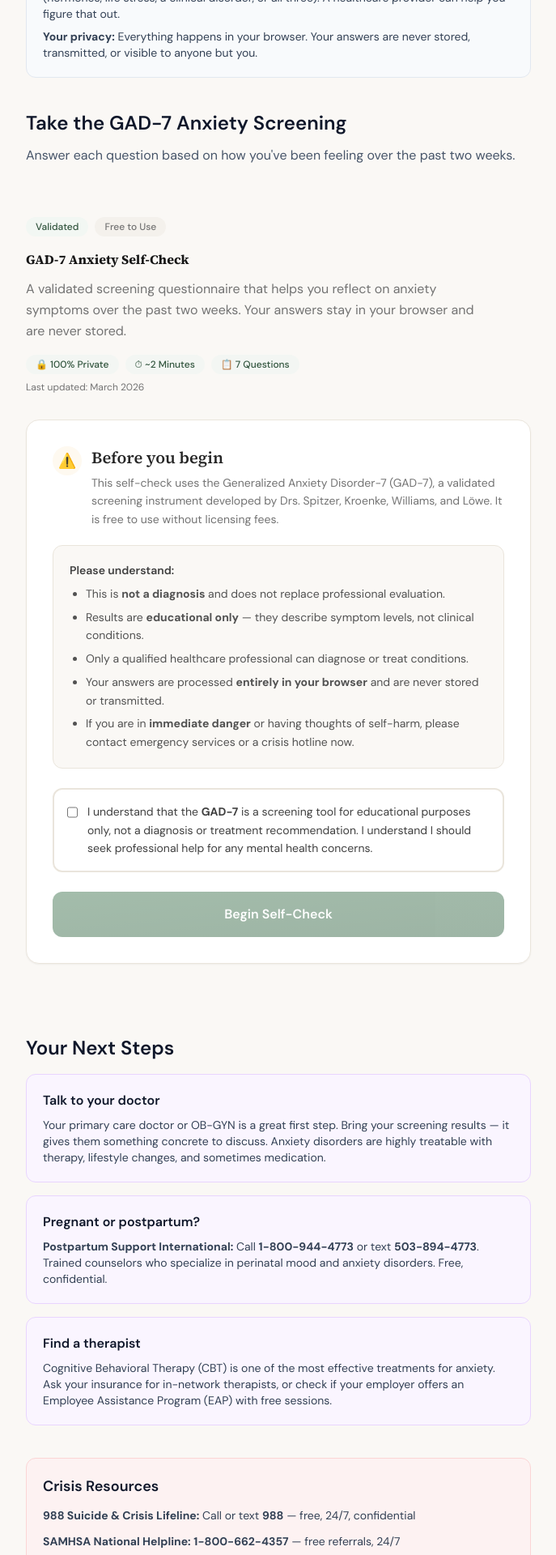
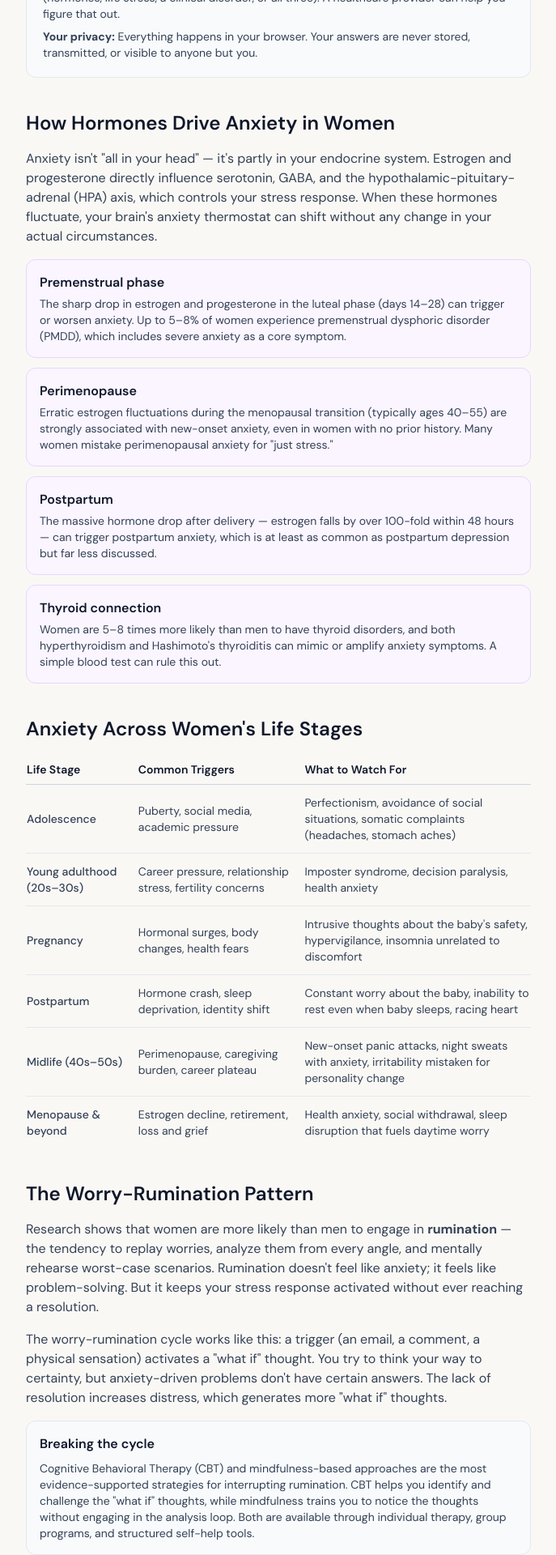
Before and after one commit to raiderj77/mhsud, a Next.js app: page /anxiety-test-for-women in a window 1280 px wide. Shown: the part 1540-3460 px from the top of the page at 81% size, without its empty margins (296-983 px from the left). Built offline with nearby package versions, Linux system fonts and the light colour scheme.

Commit message:
feat: add enrichment content to anxiety-test-for-women page
Add three educational sections: hormones and anxiety, life stages table,
and worry-rumination pattern.

Co-Authored-By: Claude Opus 4.6 <noreply@anthropic.com>

```diff
--- a/src/app/anxiety-test-for-women/page.tsx
+++ b/src/app/anxiety-test-for-women/page.tsx
@@ -61,7 +61,7 @@ export default function AnxietyTestForWomenPage() {
               description: "A free, private anxiety screening tool for women using the clinically validated GAD-7 questionnaire. Includes information on hormonal and life-stage factors.",
               url: TOOL_URL,
               datePublished: "2026-03-01",
-              dateModified: "2026-03-01",
+              dateModified: "2026-03-11",
             })
           ),
         }}
@@ -186,6 +186,137 @@ export default function AnxietyTestForWomenPage() {
             </div>
           </div>
         </div>
+
+        {/* How Hormones Drive Anxiety in Women */}
+        <div className="mb-10">
+          <h2 className="text-2xl font-semibold text-slate-900 dark:text-white mb-4">
+            How Hormones Drive Anxiety in Women
+          </h2>
+          <div className="space-y-4 text-slate-700 dark:text-slate-300">
+            <p>
+              Anxiety isn&apos;t &quot;all in your head&quot; — it&apos;s partly in your endocrine system.
+              Estrogen and progesterone directly influence serotonin, GABA, and the
+              hypothalamic-pituitary-adrenal (HPA) axis, which controls your stress response.
+              When these hormones fluctuate, your brain&apos;s anxiety thermostat can shift
+              without any change in your actual circumstances.
+            </p>
+            <div className="space-y-3">
+              <div className="bg-purple-50 dark:bg-purple-950/30 border border-purple-200 dark:border-purple-800 rounded-xl p-4">
+                <h3 className="font-semibold text-slate-900 dark:text-white mb-1">Premenstrual phase</h3>
+                <p className="text-sm">
+                  The sharp drop in estrogen and progesterone in the luteal phase (days 14–28) can
+                  trigger or worsen anxiety. Up to 5–8% of women experience premenstrual dysphoric
+                  disorder (PMDD), which includes severe anxiety as a core symptom.
+                </p>
+              </div>
+              <div className="bg-purple-50 dark:bg-purple-950/30 border border-purple-200 dark:border-purple-800 rounded-xl p-4">
+                <h3 className="font-semibold text-slate-900 dark:text-white mb-1">Perimenopause</h3>
+                <p className="text-sm">
+                  Erratic estrogen fluctuations during the menopausal transition (typically ages 40–55)
+                  are strongly associated with new-onset anxiety, even in women with no prior history.
+                  Many women mistake perimenopausal anxiety for &quot;just stress.&quot;
+                </p>
+              </div>
+              <div className="bg-purple-50 dark:bg-purple-950/30 border border-purple-200 dark:border-purple-800 rounded-xl p-4">
+                <h3 className="font-semibold text-slate-900 dark:text-white mb-1">Postpartum</h3>
+                <p className="text-sm">
+                  The massive hormone drop after delivery — estrogen falls by over 100-fold within
+                  48 hours — can trigger postpartum anxiety, which is at least as common as
+                  postpartum depression but far less discussed.
+                </p>
+              </div>
+              <div className="bg-purple-50 dark:bg-purple-950/30 border border-purple-200 dark:border-purple-800 rounded-xl p-4">
+                <h3 className="font-semibold text-slate-900 dark:text-white mb-1">Thyroid connection</h3>
+                <p className="text-sm">
+                  Women are 5–8 times more likely than men to have thyroid disorders, and both
+                  hyperthyroidism and Hashimoto&apos;s thyroiditis can mimic or amplify anxiety
+                  symptoms. A simple blood test can rule this out.
+                </p>
+              </div>
+            </div>
+          </div>
+        </div>
+
+        {/* Anxiety Across Women's Life Stages */}
+        <div className="mb-10">
+          <h2 className="text-2xl font-semibold text-slate-900 dark:text-white mb-4">
+            Anxiety Across Women&apos;s Life Stages
+          </h2>
+          <div className="overflow-x-auto">
+            <table className="w-full text-sm text-left border-collapse">
+              <thead>
+                <tr className="border-b border-slate-300 dark:border-slate-600">
+                  <th className="py-2 pr-4 font-semibold text-slate-900 dark:text-white">Life Stage</th>
+                  <th className="py-2 pr-4 font-semibold text-slate-900 dark:text-white">Common Triggers</th>
+                  <th className="py-2 font-semibold text-slate-900 dark:text-white">What to Watch For</th>
+                </tr>
+              </thead>
+              <tbody className="text-slate-700 dark:text-slate-300">
+                <tr className="border-b border-slate-200 dark:border-slate-700">
+                  <td className="py-3 pr-4 font-medium">Adolescence</td>
+                  <td className="py-3 pr-4">Puberty, social media, academic pressure</td>
+                  <td className="py-3">Perfectionism, avoidance of social situations, somatic complaints (headaches, stomach aches)</td>
+                </tr>
+                <tr className="border-b border-slate-200 dark:border-slate-700">
+                  <td className="py-3 pr-4 font-medium">Young adulthood (20s–30s)</td>
+                  <td className="py-3 pr-4">Career pressure, relationship stress, fertility concerns</td>
+                  <td className="py-3">Imposter syndrome, decision paralysis, health anxiety</td>
+                </tr>
+                <tr className="border-b border-slate-200 dark:border-slate-700">
+                  <td className="py-3 pr-4 font-medium">Pregnancy</td>
+                  <td className="py-3 pr-4">Hormonal surges, body changes, health fears</td>
+                  <td className="py-3">Intrusive thoughts about the baby&apos;s safety, hypervigilance, insomnia unrelated to discomfort</td>
+                </tr>
+                <tr className="border-b border-slate-200 dark:border-slate-700">
+                  <td className="py-3 pr-4 font-medium">Postpartum</td>
+                  <td className="py-3 pr-4">Hormone crash, sleep deprivation, identity shift</td>
+                  <td className="py-3">Constant worry about the baby, inability to rest even when baby sleeps, racing heart</td>
+                </tr>
+                <tr className="border-b border-slate-200 dark:border-slate-700">
+                  <td className="py-3 pr-4 font-medium">Midlife (40s–50s)</td>
+                  <td className="py-3 pr-4">Perimenopause, caregiving burden, career plateau</td>
+                  <td className="py-3">New-onset panic attacks, night sweats with anxiety, irritability mistaken for personality change</td>
+                </tr>
+                <tr>
+                  <td className="py-3 pr-4 font-medium">Menopause &amp; beyond</td>
+                  <td className="py-3 pr-4">Estrogen decline, retirement, loss and grief</td>
+                  <td className="py-3">Health anxiety, social withdrawal, sleep disruption that fuels daytime worry</td>
+                </tr>
+              </tbody>
+            </table>
+          </div>
+        </div>
+
+        {/* The Worry-Rumination Pattern */}
+        <div className="mb-10">
+          <h2 className="text-2xl font-semibold text-slate-900 dark:text-white mb-4">
+            The Worry-Rumination Pattern
+          </h2>
+          <div className="space-y-4 text-slate-700 dark:text-slate-300">
+            <p>
+              Research shows that women are more likely than men to engage in <strong>rumination</strong> —
+              the tendency to replay worries, analyze them from every angle, and mentally rehearse
+              worst-case scenarios. Rumination doesn&apos;t feel like anxiety; it feels like problem-solving.
+              But it keeps your stress response activated without ever reaching a resolution.
+            </p>
+            <p>
+              The worry-rumination cycle works like this: a trigger (an email, a comment, a physical
+              sensation) activates a &quot;what if&quot; thought. You try to think your way to certainty,
+              but anxiety-driven problems don&apos;t have certain answers. The lack of resolution
+              increases distress, which generates more &quot;what if&quot; thoughts.
+            </p>
+            <div className="bg-slate-50 dark:bg-slate-800/50 border border-slate-200 dark:border-slate-700 rounded-xl p-4">
+              <h3 className="font-semibold text-slate-900 dark:text-white mb-2">Breaking the cycle</h3>
+              <p className="text-sm">
+                Cognitive Behavioral Therapy (CBT) and mindfulness-based approaches are the most
+                evidence-supported strategies for interrupting rumination. CBT helps you identify
+                and challenge the &quot;what if&quot; thoughts, while mindfulness trains you to notice
+                the thoughts without engaging in the analysis loop. Both are available through
+                individual therapy, group programs, and structured self-help tools.
+              </p>
+            </div>
+          </div>
+        </div>
       </div>
 
       {/* The Screening Tool */}
```
